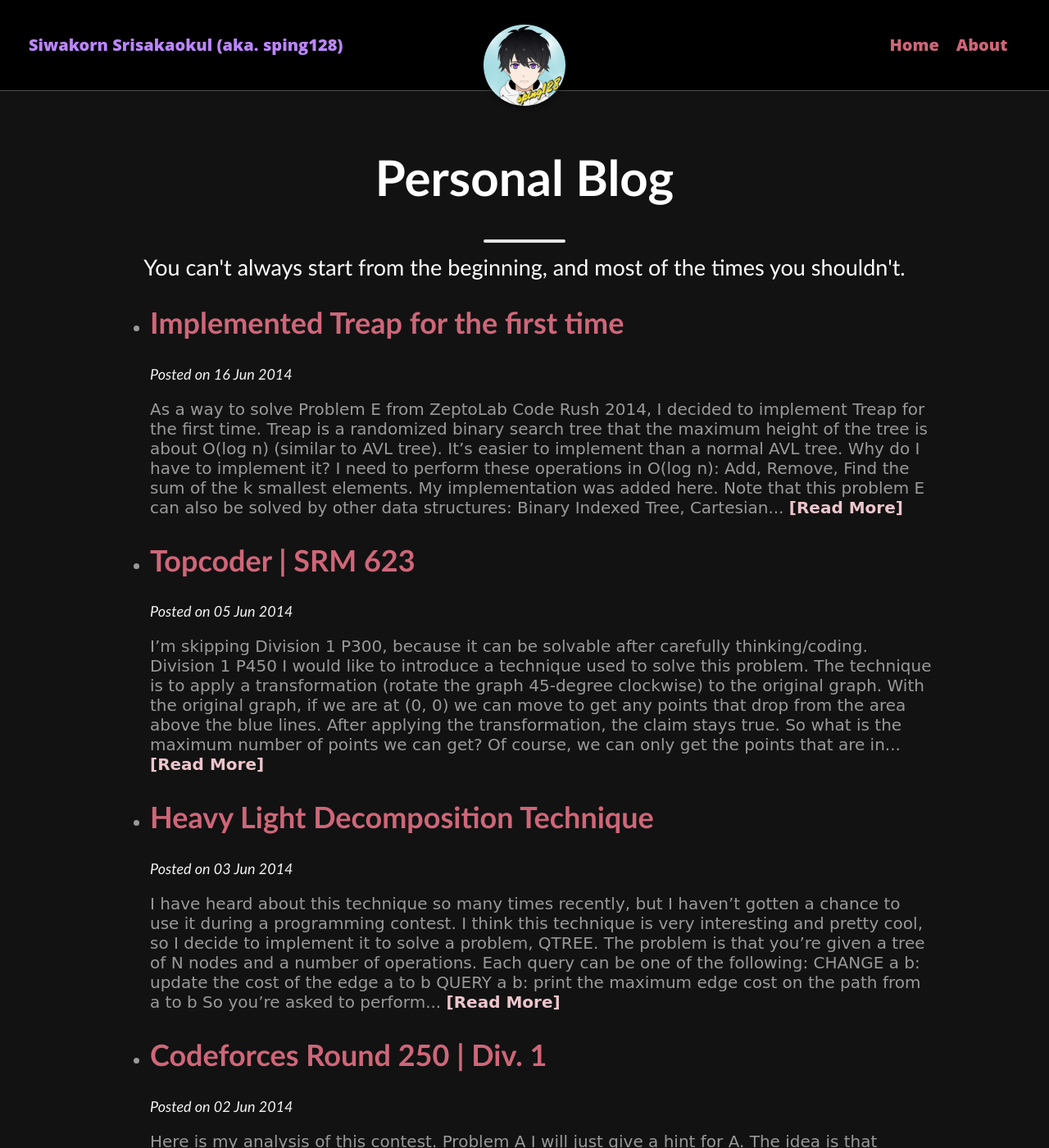
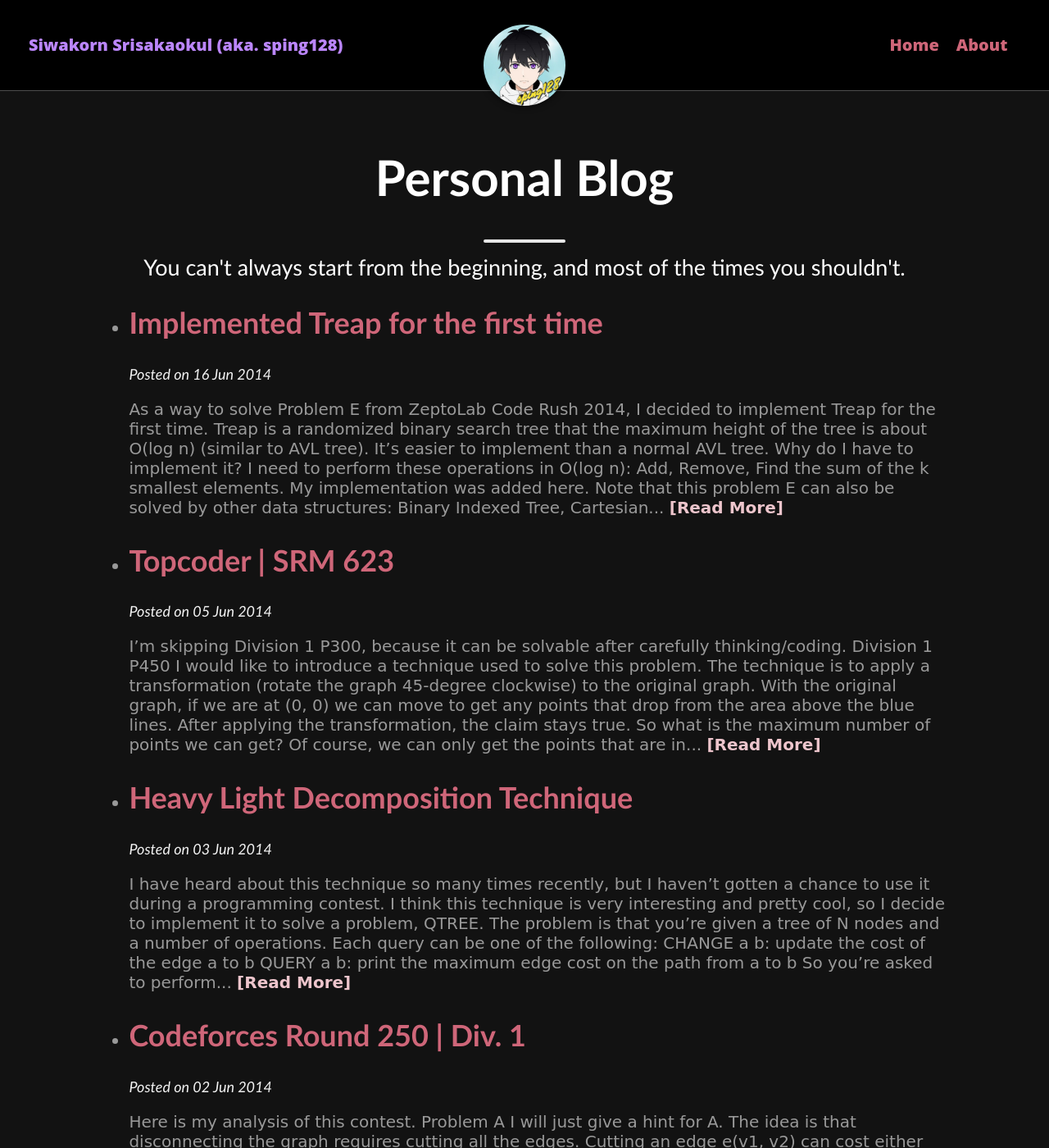
Before and after one commit to sping128/sping128.github.io, a Jekyll site: the page built from index.html, in a window 1280 px wide and 1400 px high. Shown: the whole window at 82% size. Built offline with Jekyll 4.4.1, drawn with Linux system fonts in a browser that asks for light colours.

Commit message:
Adjust margins

```diff
--- a/assets/css/styles.css
+++ b/assets/css/styles.css
@@ -83,8 +83,8 @@ a {
 .container {
   padding-right: 15px;
   padding-left: 15px;
-  margin-right: 10%;
-  margin-left: 10%;
+  margin-right: 8%;
+  margin-left: 8%;
   margin-top: 180px;
   font-size: 20px;
 }
```
